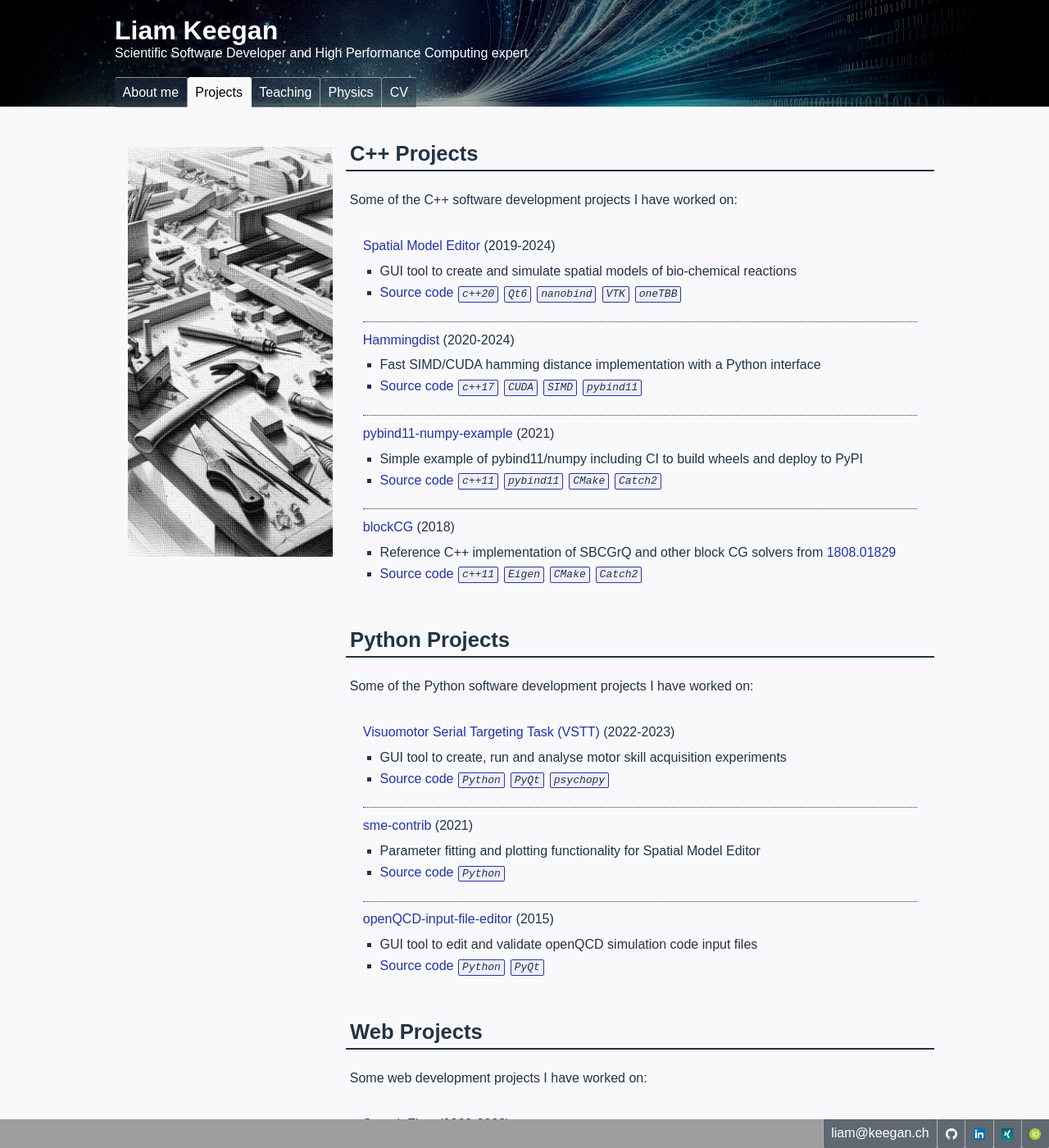
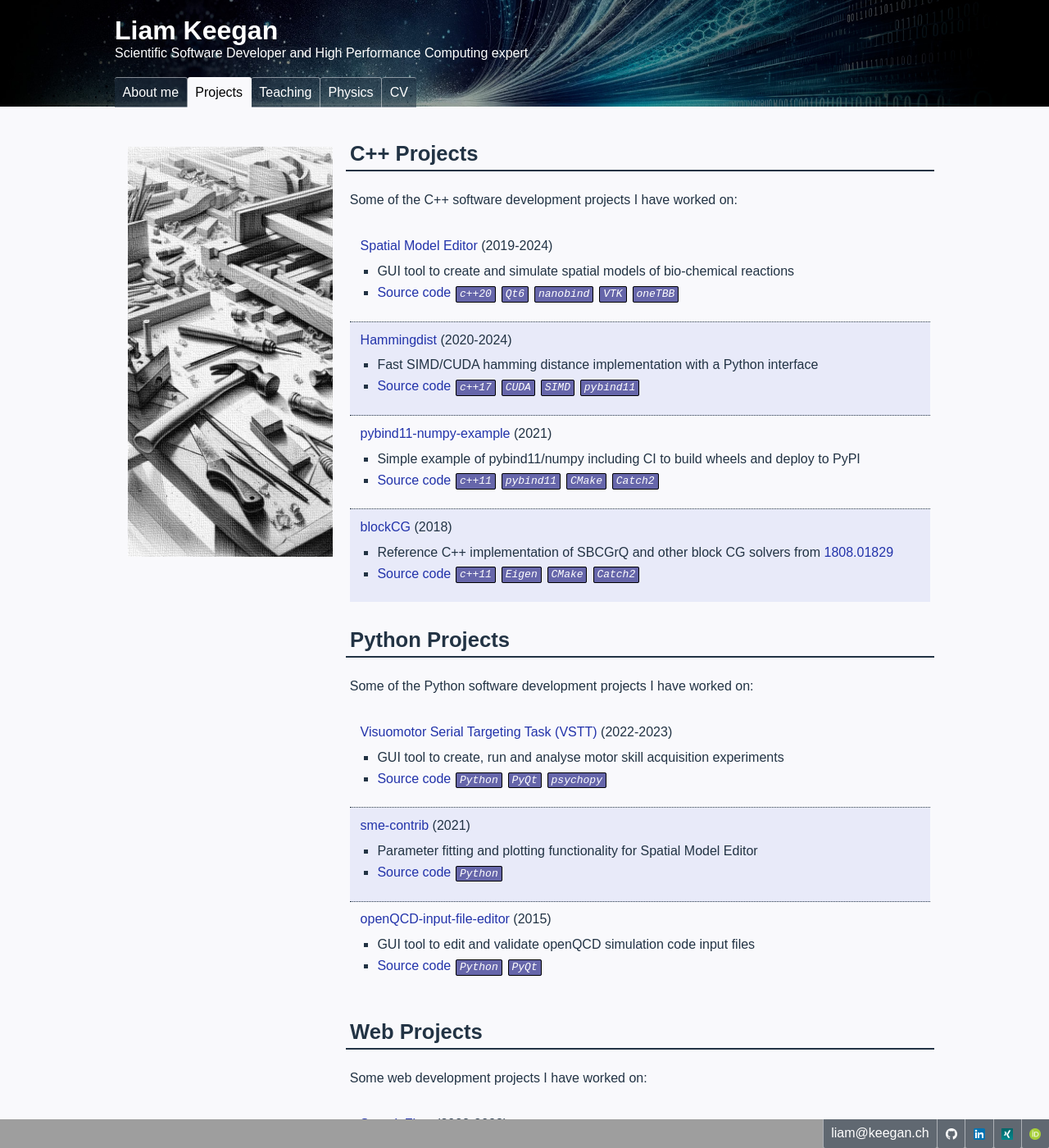
Before and after one commit to lkeegan/lkeegan.github.io, a Jekyll site: the page built from projects.md, in a window 1280 px wide and 1400 px high. Shown: the whole window at 82% size. Built offline with Jekyll 4.4.1, drawn with Linux system fonts in a browser that asks for light colours; grey boxes are pictures that could not be loaded.

Commit message:
alternate list item background color, use vars for colors in css to reduce duplication

```diff
--- a/css/layout.css
+++ b/css/layout.css
@@ -1,3 +1,16 @@
+:root {
+  --bg-color: #f9f9fc;
+  --text-color: #223344;
+  --text-title-color: #ffffff;
+  --a-color: #2233aa;
+  --a-visited-color: #553399;
+  --ul-odd-color: #f9f9fc;
+  --ul-even-color: #e8eaf9;
+  --tag-color: #6666aa;
+  --tag-border-color: #000000;
+  --tag-text-color: #ffffff;
+}
+
 html {
   overflow-y: scroll;
   height: 100%;
@@ -7,24 +20,24 @@ html {
 body {
   height: 100%;
   margin: 0;
-  background: #f9f9fc;
+  background: var(--bg-color);
 }
 
 a {
-  color: #23a;
+  color: var(--a-color);
 }
 
 a:visited {
-  color: #539;
+  color: var(--a-visited-color);
 }
 
 #container {
   margin: 0 auto;
   min-height: 100%;
   min-width: 100%;
-  background: #f9f9fc;
+  background: var(--bg-color);
   font-family: Arial, sans-serif;
-  color: #234;
+  color: var(--text-color);
 }
 
 #header {
@@ -40,7 +53,7 @@ a:visited {
   min-width: 300px;
   max-width: 1000px;
   height: 3.5em;
-  color: #fff;
+  color: var(--text-title-color);
   padding: 1.2em;
 }
 
@@ -80,7 +93,7 @@ a:visited {
   padding: 0.2em 0.6em;
   border-radius: 3px 3px 0 0;
   background: rgba(34, 51, 68, 0.5);
-  color: #fff;
+  color: var(--text-title-color);
   text-decoration: none;
   border: 1px solid rgba(249, 249, 252, 0.5);
   border-width: 1px 1px 0px 0px;
@@ -92,7 +105,7 @@ a:visited {
 
 .navigation-buttons li a.active {
   color: #000;
-  background-color: #f9f9fc;
+  background-color: var(--bg-color);
 }
 
 .navigation-buttons li a:hover {
@@ -100,7 +113,7 @@ a:visited {
 }
 
 .navigation-buttons li a.active:hover {
-  background-color: #f9f9fc;
+  background-color: var(--bg-color);
 }
 
 .navigation-buttons li img {
@@ -153,7 +166,7 @@ a:visited {
 #content h2 {
   font-size: 1.6em;
   padding: 0.2em;
-  border-bottom: solid 2px #234;
+  border-bottom: solid 2px var(--text-color);
 }
 
 #content p {
@@ -163,23 +176,41 @@ a:visited {
 #content ul {
   list-style-type: square;
   font-size: 1em;
-  color: #234;
-  margin: 0em 1em;
+  color: var(--text-color);
+  margin: 0em 0em;
   padding: 0.3em;
 }
 
-#content ul li {
+#content ul ul {
+  margin: 0em 1em;
+}
+
+#content li {
   list-style-type: none;
   margin: 0;
-  padding: 0.8em 0;
-  border-bottom: #223344 dotted 1px;
+  padding: 0.8em 0.8em;
+  border-bottom: var(--text-color) dotted 1px;
+  background-color: var(--ul-odd-color);
+}
+
+#content li:nth-child(even) {
+  background-color: var(--ul-even-color);
+}
+
+#content li:nth-child(even) li:nth-child(odd) {
+  background-color: var(--ul-even-color);
+}
+
+#content li:nth-child(odd) li:nth-child(even) {
+  background-color: var(--ul-odd-color);
 }
 
 #content ul li:last-child {
   border-bottom: none;
 }
 
-#content ul ul li {
+#content li li {
+  background-color: none;
   list-style-type: square;
   margin: 0.5em 0;
   padding: 0;
@@ -193,11 +224,12 @@ a:visited {
 #content .tag {
   font-size: 1em;
   font-style: italic;
-  border: 1px solid #339;
+  border: 1px solid var(--tag-border-color);
   border-radius: 2px;
-  background-color: #eeeeff;
+  background-color: var(--tag-color);
   padding: 0.1em 0.3em;
   margin: 0 0.1em;
+  color: var(--tag-text-color);
 }
 
 #footer {
@@ -211,7 +243,7 @@ a:visited {
   line-height: 1.8em;
   height: 2.2em;
   width: 100%;
-  color: #fff;
+  color: var(--text-title-color);
 }
 
 #footer ul li a {
```
